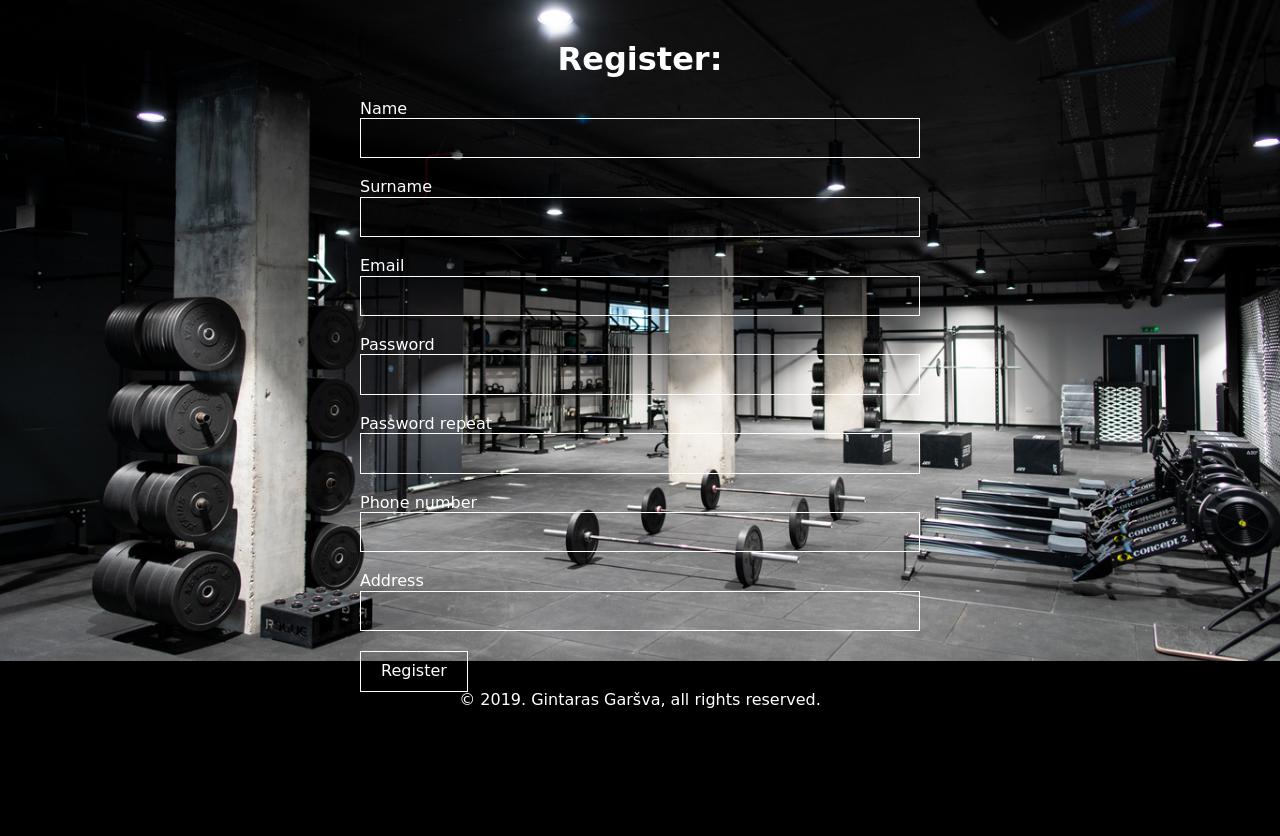
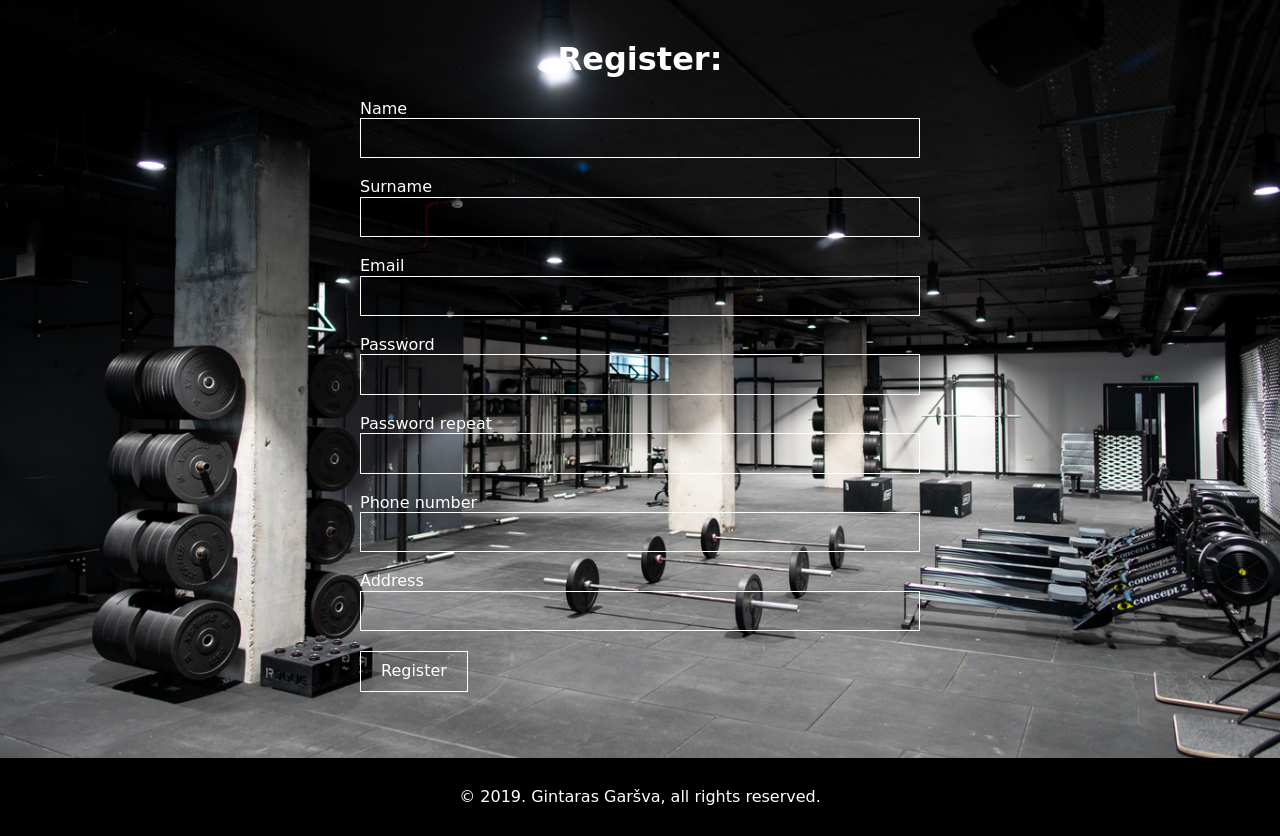
Before and after one commit to gintarasgarsva/Sporto-Klubas, a PHP site: page /register.php in a window 1280 px wide. Shown: the part 70-906 px from the top of the page. Before the commit the page ends 778 px from the top, so only its background shows below. Run offline with PHP 8.4, Linux system fonts and the light colour scheme.

Commit message:
updated style.css

```diff
--- a/public_html/media/css/style.css
+++ b/public_html/media/css/style.css
@@ -150,8 +150,8 @@ input::placeholder{
     opacity: 1;
 }
 .login-content{
-    height: 80vh;
     padding-top: 40px;
+    padding-bottom: 176px;
 }
 .feedback-content{
     min-height: 53vh;
@@ -179,7 +179,7 @@ input::placeholder{
     max-width: 300px;
 }
 .reg-block{
-    height: 75vh;
+    padding-bottom: 30px;
 }
 
 @media only screen and (max-width: 800px){
```
